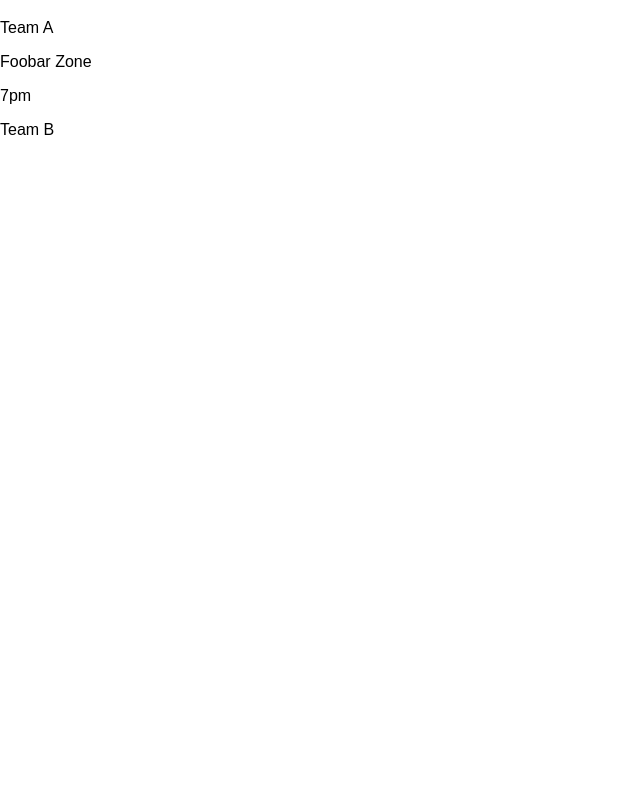
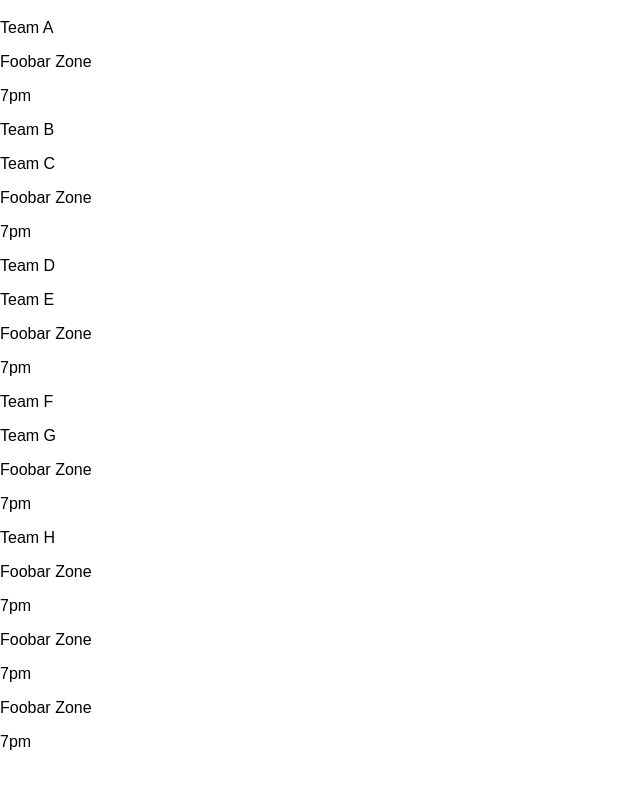
Before and after one commit to sa-express-news/UIL-bracket-17, a React (Create React App) app: page / in a window 1280 px wide. Shown: the top 786 px of the page, without its empty margins (0-640 px from the left). Built offline with nearby package versions, Linux system fonts and the light colour scheme.

Commit message:
Added conditional rendering to Bracket - render whole thing if screen is 768px or more wide, otherwise render one-by-one list of games

```diff
--- a/src/components/Bracket/index.tsx
+++ b/src/components/Bracket/index.tsx
@@ -54,15 +54,9 @@ export default class Bracket extends React.Component<BracketProps, BracketState>
                 updateGameIndexFunction={this.incrementGameIndex} key={index} />
         });
 
-        let visibleComponent = null;
-
-        if (this.state.gameIndex < gameComponents.length) {
-            visibleComponent = gameComponents[this.state.gameIndex];
-        } else {
-            visibleComponent = <Node id={this.props.champion.id} team={this.props.champion.team}
-                parentIDs={this.props.champion.parentIDs} legalityFunction={this.isNodeUpdateLegal}
-                updateGameIndexFunction={(): null => null} />
-        }
+        const championNode = <Node id={this.props.champion.id} team={this.props.champion.team}
+            parentIDs={this.props.champion.parentIDs} legalityFunction={this.isNodeUpdateLegal}
+            updateGameIndexFunction={(): null => null} />;
 
         let saveButton = null;
 
@@ -70,15 +64,36 @@ export default class Bracket extends React.Component<BracketProps, BracketState>
             saveButton = <Button text='Save bracket' clickHandler={() => console.log('saved')} />
         }
 
-        return (
-            <div className="Bracket">
-                <h3>{name}</h3>
+        let visibleBracket = null;
+
+        if (window.innerWidth < 768) {
+            let visibleComponent = null;
+
+            if (this.state.gameIndex < gameComponents.length) {
+                visibleComponent = gameComponents[this.state.gameIndex];
+            } else {
+                visibleComponent = championNode;
+            }
+
+            visibleBracket =
                 <SwipeContainer
                     swipeLeftFunction={this.incrementGameIndex}
                     swipeRightFunction={this.decrementGameIndex}
                     timeThreshold={400}>
                     {visibleComponent}
-                </SwipeContainer>
+                </SwipeContainer>;
+        } else {
+            visibleBracket =
+                <div>
+                    {gameComponents}
+                    {championNode}
+                </div>;
+        }
+
+        return (
+            <div className="Bracket">
+                <h3>{name}</h3>
+                {visibleBracket}
                 {saveButton}
             </div>
         )
```
